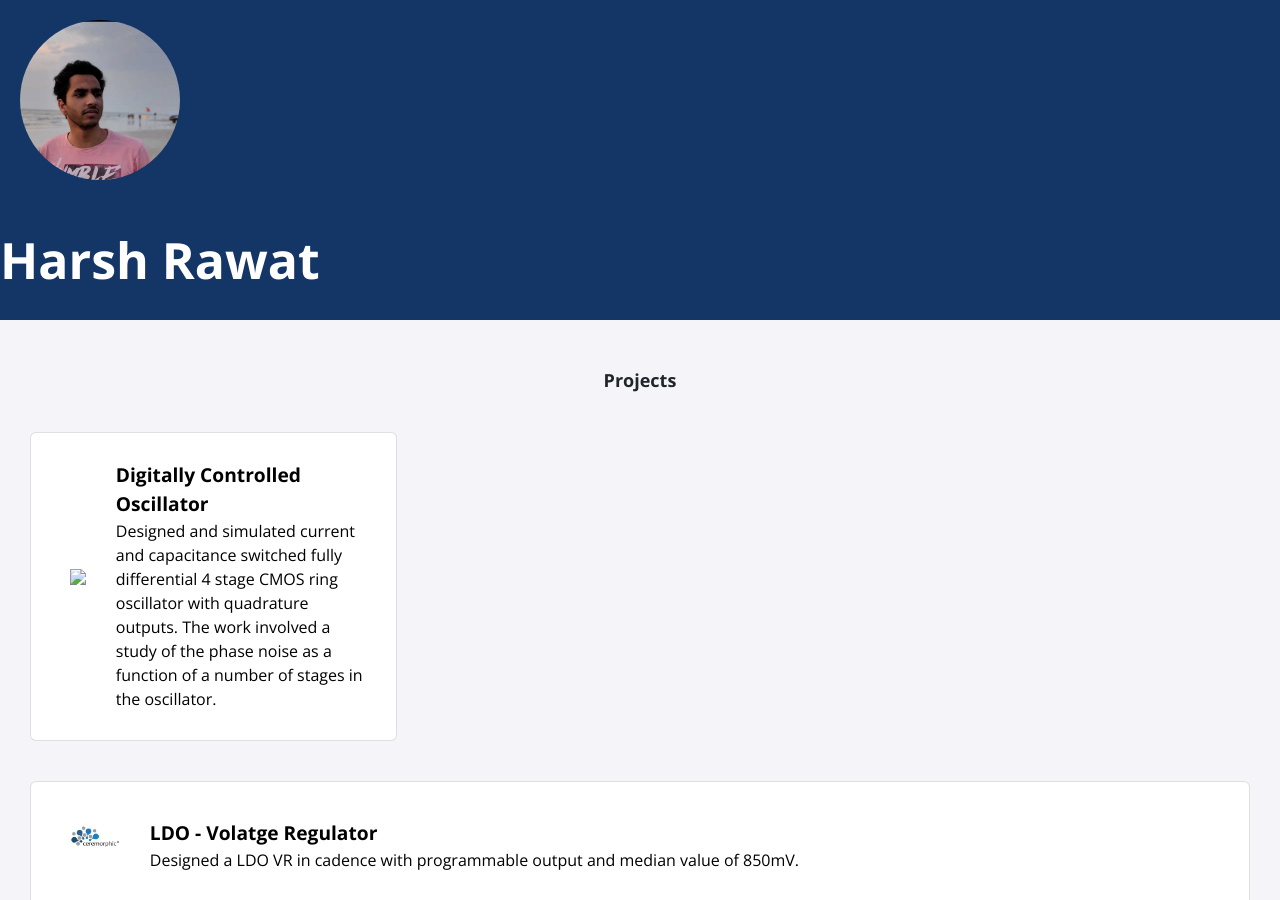
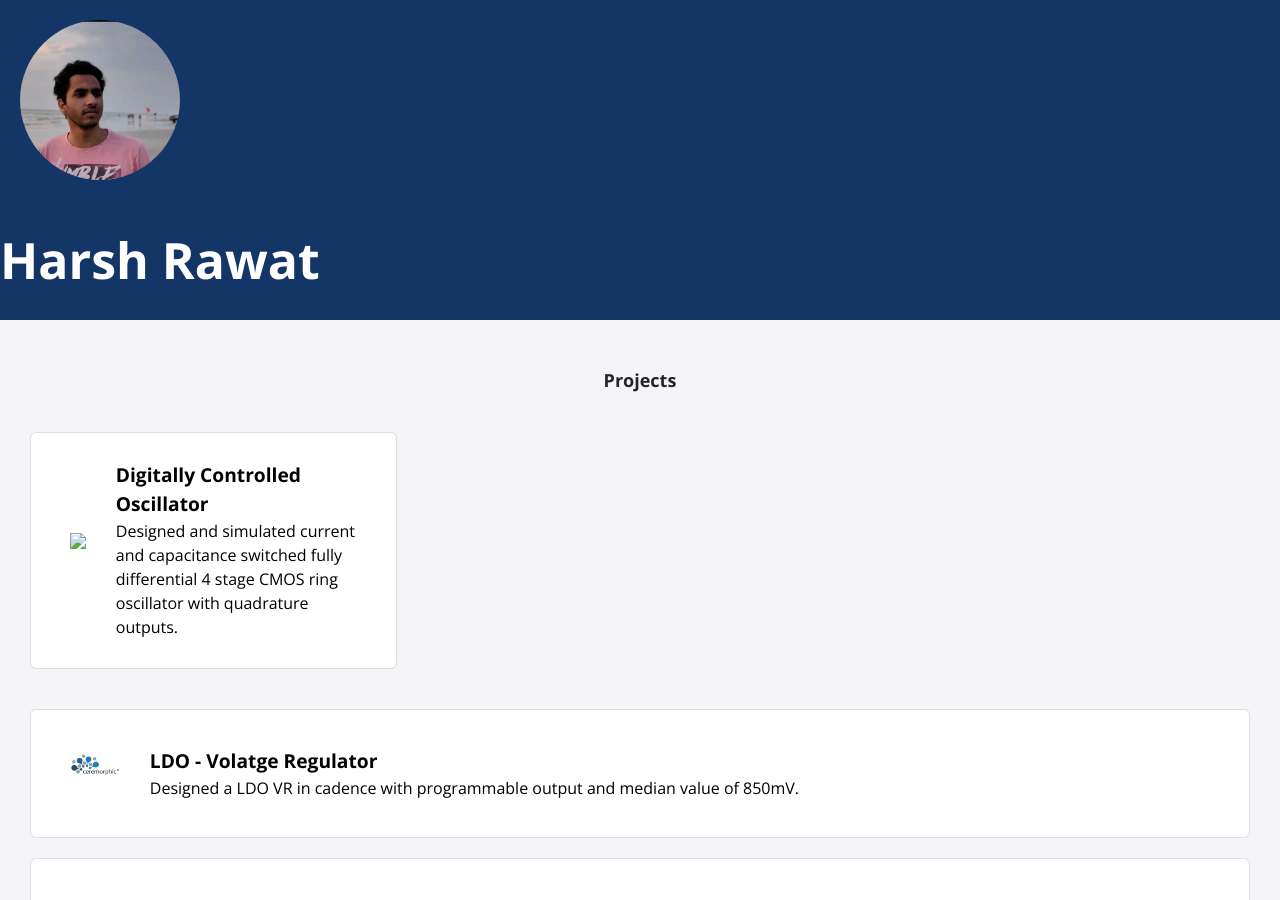
Before and after one commit to harshrawat17/template3, a Jekyll site: the page built from index.html, in a window 1280 px wide and 900 px high. Built offline with Jekyll 4.4.1, drawn with Linux system fonts in a browser that asks for light colours; nearby versions of some CDN libraries.

Commit message:
Update projects.yml

```diff
--- a/_data/projects.yml
+++ b/_data/projects.yml
@@ -1,5 +1,5 @@
 - title: Digitally Controlled Oscillator
-  event: Designed and simulated current and capacitance switched fully differential 4 stage CMOS ring oscillator with quadrature outputs. The work involved a study of the phase noise as a function of a number of stages in the oscillator.
+  event: Designed and simulated current and capacitance switched fully differential 4 stage CMOS ring oscillator with quadrature outputs.
   page-name: project
   logo: Pilani.svg.png
 
```
